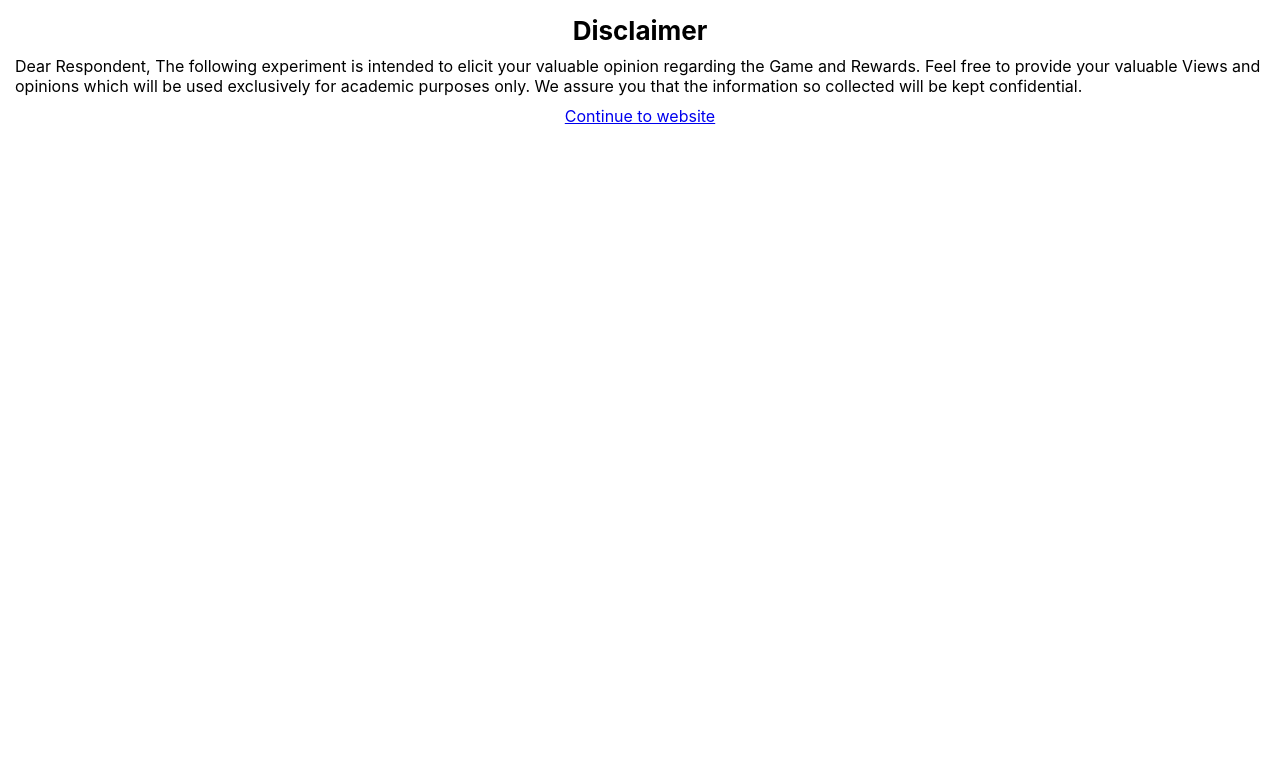
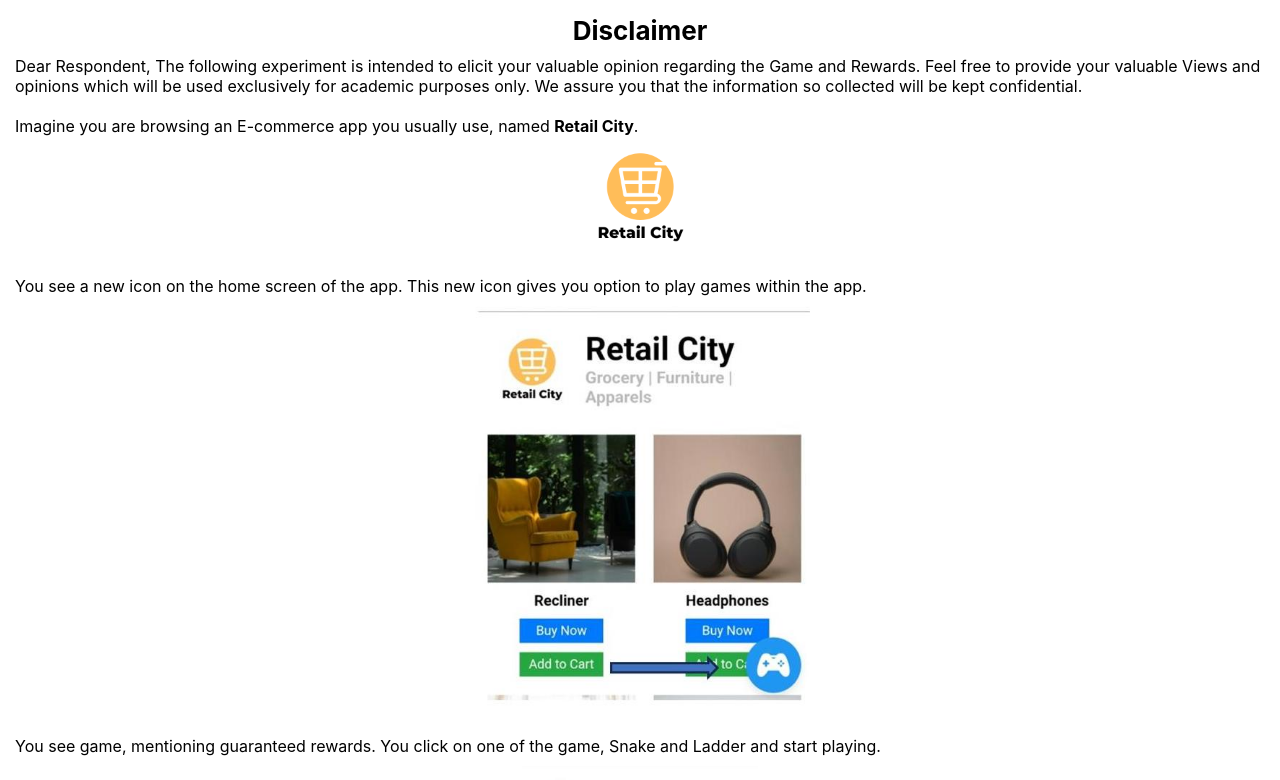
Before and after one commit to ipranshulsingla/snake-ladder-game, a React (Create React App) app: page / in a window 1280 px wide. Shown: the top 780 px of the page. Built offline with nearby package versions, Linux system fonts and the light colour scheme.

Commit message:
content page updated

```diff
--- a/src/pages/DisclaimerPage/index.tsx
+++ b/src/pages/DisclaimerPage/index.tsx
@@ -1,5 +1,8 @@
 import { Link } from "react-router-dom";
 import styles from "./styles.module.css";
+import logo from "../../assets/logo.png";
+import coachMark1 from "../../assets/coachmark1.jpg";
+import coachMark2 from "../../assets/coachmark2.jpg";
 
 const DisclaimerPage = () => {
   return (
@@ -11,6 +14,32 @@ const DisclaimerPage = () => {
         purposes only. We assure you that the information so collected will be kept confidential.
       </p>
 
+      <br />
+
+      <p>
+        Imagine you are browsing an E-commerce app you usually use, named <b>Retail City</b>.
+      </p>
+
+      <div className={styles.coachMark}>
+        <img src={logo} alt="" />
+      </div>
+
+      <p>
+        You see a new icon on the home screen of the app. This new icon gives you option to play games within the app.
+      </p>
+
+      <div className={styles.coachMark} style={{ height: 400 }}>
+        <img src={coachMark1} alt="" />
+      </div>
+
+      <p>
+        You see game, mentioning guaranteed rewards. You click on one of the game, Snake and Ladder and start playing.
+      </p>
+
+      <div className={styles.coachMark} style={{ height: 400 }}>
+        <img src={coachMark2} alt="" />
+      </div>
+
       <Link className={styles.linkBtn} to="/shop">
         Continue to website
       </Link>
--- a/src/pages/DisclaimerPage/styles.module.css
+++ b/src/pages/DisclaimerPage/styles.module.css
@@ -1,5 +1,6 @@
 .container {
   padding: 15px;
+  padding-bottom: 50px;
   display: block;
 }
 
@@ -14,3 +15,15 @@
   text-align: center;
   text-decoration: underline;
 }
+
+.coachMark {
+  height: 100px;
+  margin-top: 10px;
+  margin-bottom: 30px;
+}
+
+.coachMark > img {
+  object-fit: contain;
+  width: 100%;
+  height: 100%;
+}
```
Also changed, not shown: src/assets/coachmark1.jpg (added), src/assets/coachmark2.jpg (added).
